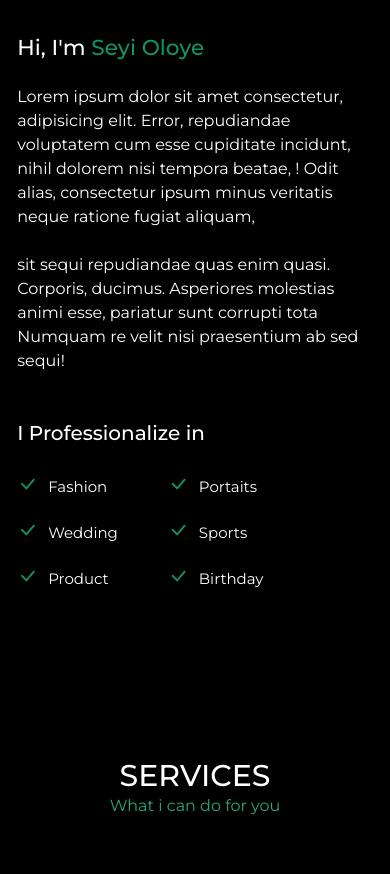
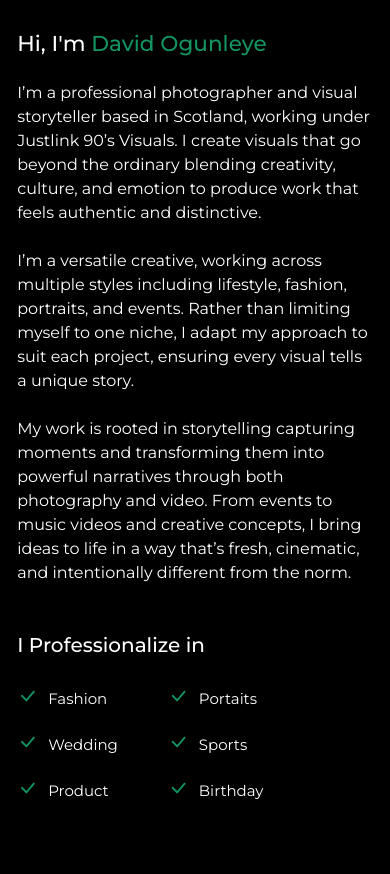
Before and after one commit to Dubem-Star/90s-VISUALS, a web app: file index.html in a window 390 px wide. Shown: the part 2007-2881 px from the top of the page. Run offline with its HTML, style and script files only (its server is not run), Linux system fonts and the light colour scheme; some web fonts are replaced.

Commit message:
Lastest Update

```diff
--- a/app.js
+++ b/app.js
@@ -15,14 +15,6 @@ const galleryNav = document.getElementById("galleryNav");
 const dropdownUl = document.getElementById("dropdownUl");
 
 if (body.id === "homePage") {
-  // galleryNav.addEventListener("mouseenter", () => {
-  //   dropdownUl.classList.add("drop");
-  // });
-
-  // galleryNav.addEventListener("mouseleave", () => {
-  //   dropdownUl.classList.remove("drop");
-  // });
-
   // *************************************************
 
   let dropdownTimer;
@@ -63,15 +55,14 @@ if (body.id === "homePage") {
         navHeader.classList.add("hide-navbar");
         toggleBtnCont.classList.add("hide-navbar");
       } else {
-        navHeader.classList.remove("hide-navbar"); // 👈🏾show navbar
+        navHeader.classList.remove("hide-navbar"); //
         toggleBtnCont.classList.remove("hide-navbar");
       }
     } else {
-      navHeader.classList.remove("hide-navbar"); // 👈🏾show navbar
+      navHeader.classList.remove("hide-navbar"); //
     }
 
     lastScrollY = currentScrollY;
-    // lastScrollY = currentScrollY;
 
     // Navbar-Background-Transition**********
     const isScroll = window.scrollY > 0;
@@ -179,42 +170,42 @@ alt="gallery-item-${num}"
   const services = [
     {
       name: "Weddings & Unions",
-      icon: "https://res.cloudinary.com/dirijnb2k/image/upload/q_auto/f_auto/v1776458356/union.jpg",
+      icon: "https://res.cloudinary.com/dirijnb2k/image/upload/q_auto,f_auto,w_840,h_700,c_fill,g_auto/v1776458356/union.jpg",
       description:
         "Cinematic storytelling for your most intimate and grand celebrations.",
     },
 
     {
       name: "Private Portraits",
-      icon: "https://res.cloudinary.com/dirijnb2k/image/upload/q_auto/f_auto/v1776458394/northen_babe.jpg",
+      icon: "https://res.cloudinary.com/dirijnb2k/image/upload/q_auto,f_auto,w_840,h_700,c_fill,g_auto/v1776458394/northen_babe.jpg",
       description:
         "Personalized sessions that capture your character with editorial polish.",
     },
 
     {
       name: "Commercial Branding",
-      icon: "https://res.cloudinary.com/dirijnb2k/image/upload/q_auto/f_auto/v1776458365/branding.jpg",
+      icon: "https://res.cloudinary.com/dirijnb2k/image/upload/q_auto,f_auto,w_840,h_700,c_fill,g_auto/v1776458365/branding.jpg",
       description:
         "High-end visual assets designed to elevate your personal or business brand.",
     },
 
     {
       name: "Social & Nightlife",
-      icon: "https://res.cloudinary.com/dirijnb2k/image/upload/q_auto/f_auto/v1776429365/night_life.jpg",
+      icon: "https://res.cloudinary.com/dirijnb2k/image/upload/q_auto,f_auto,w_840,h_700,c_fill,g_auto/v1776429365/night_life.jpg",
       description:
         "Capturing the raw energy, mood, and authentic vibes of the city after dark.",
     },
 
     {
       name: "Editorial & Fashion",
-      icon: "https://res.cloudinary.com/dirijnb2k/image/upload/q_auto/f_auto/v1776458382/outdoor.jpg",
+      icon: "https://res.cloudinary.com/dirijnb2k/image/upload/q_auto,f_auto,w_840,h_700,c_fill,g_auto/v1776458382/outdoor.jpg",
       description:
         "High-concept imagery focused on style, movement, and dramatic lighting.",
     },
 
     {
       name: "Cinematography",
-      icon: "https://res.cloudinary.com/dirijnb2k/image/upload/q_auto/f_auto/v1776414947/music_vid.png",
+      icon: "https://res.cloudinary.com/dirijnb2k/image/upload/q_auto,f_auto,w_840,h_700,c_fill,g_auto/v1776414947/music_vid.png",
       description:
         "Bringing sound to life through motion and storytelling. From music videos to brand films.",
     },
--- a/css/app.css
+++ b/css/app.css
@@ -365,6 +335,7 @@ main {
 .section-subtext {
   font-size: clamp(16px, 1.3vw, 20px);
   color: #27a776;
+  margin-bottom: 20px !important;
 }
 
 .gallery-item {
--- a/index.html
+++ b/index.html
@@ -256,23 +261,33 @@
         <div class="wrapper abt-wih">
           <div class="row justify-content-center abt-cont">
             <h2 class="text-center section-title mb-0">ABOUT ME</h2>
-            <p class="text-center mb-5 mt-0 section-subtext">
+            <p class="text-center mt-0 section-subtext">
               The eye behind the lens
             </p>
             <div class="col-lg-6 about-me-container mt-3">
               <h4 class="fs-4">
-                Hi, I'm <span class="green-name">Seyi Oloye</span>
+                Hi, I'm <span class="green-name">David Ogunleye</span>
               </h4>
 
               <p class="mt-4 my-description">
-                Lorem ipsum dolor sit amet consectetur, adipisicing elit. Error,
-                repudiandae voluptatem cum esse cupiditate incidunt, nihil
-                dolorem nisi tempora beatae, ! Odit alias, consectetur ipsum
-                minus veritatis neque ratione fugiat aliquam, <br />
+                I’m a professional photographer and visual storyteller based in
+                Scotland, working under Justlink 90’s Visuals. I create visuals
+                that go beyond the ordinary blending creativity, culture, and
+                emotion to produce work that feels authentic and distinctive.
                 <br />
-                sit sequi repudiandae quas enim quasi. Corporis, ducimus.
-                Asperiores molestias animi esse, pariatur sunt corrupti tota
-                Numquam re velit nisi praesentium ab sed sequi!
+                <br />
+                I’m a versatile creative, working across multiple styles
+                including lifestyle, fashion, portraits, and events. Rather than
+                limiting myself to one niche, I adapt my approach to suit each
+                project, ensuring every visual tells a unique story.
+
+                <br />
+                <br />
+                My work is rooted in storytelling capturing moments and
+                transforming them into powerful narratives through both
+                photography and video. From events to music videos and creative
+                concepts, I bring ideas to life in a way that’s fresh,
+                cinematic, and intentionally different from the norm.
               </p>
 
               <h4 class="fs-5 mt-5">I Professionalize in</h4>
@@ -324,9 +339,7 @@
         <div class="max-wih" data-aos="fade-up" data-aos-delay="100">
           <h2 class="text-center m-0 section-title">SERVICES</h2>
 
-          <p class="text-center mb-5 mt-0 section-subtext">
-            What i can do for you
-          </p>
+          <p class="text-center mt-0 section-subtext">What i can do for you</p>
           <div
             class="row mb-5 mt-2 g-3 top-container"
             id="servicesContainer"
@@ -405,7 +418,7 @@
       <p
         class="copyright text-align-center text-light d-flex align-items-center"
       >
-        © 2025 90's Visuals. All Rights Reserved
+        © 2026 90's Visuals. All Rights Reserved
       </p>
 
       <div class="footer-social-links d-flex justify-content-center">
```
Also changed, not shown: other parts of css/app.css (+16 -46 lines), other parts of index.html (+15 -10 lines). Lines whose indentation alone changed are shown as unchanged.
